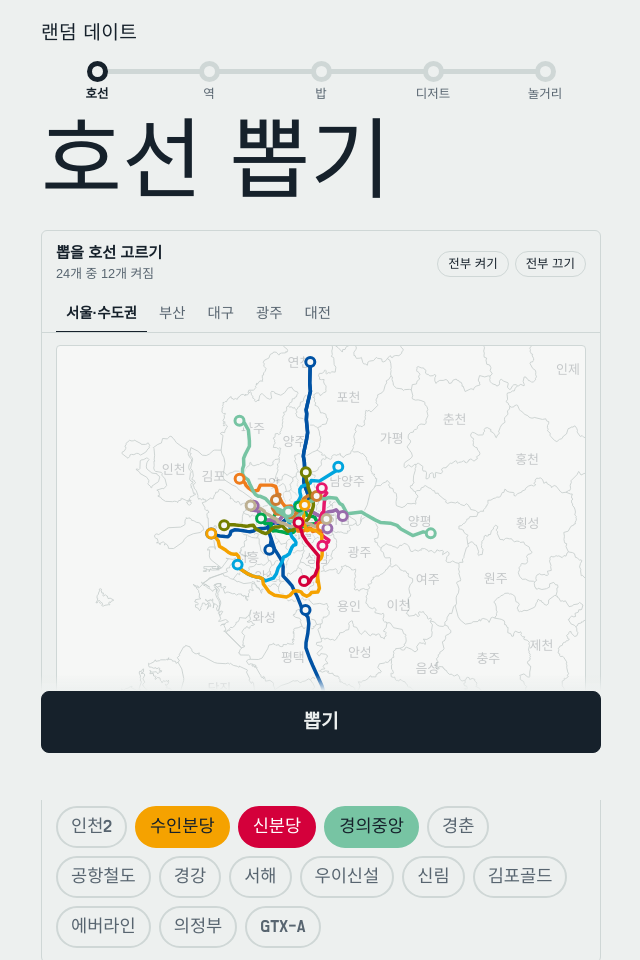
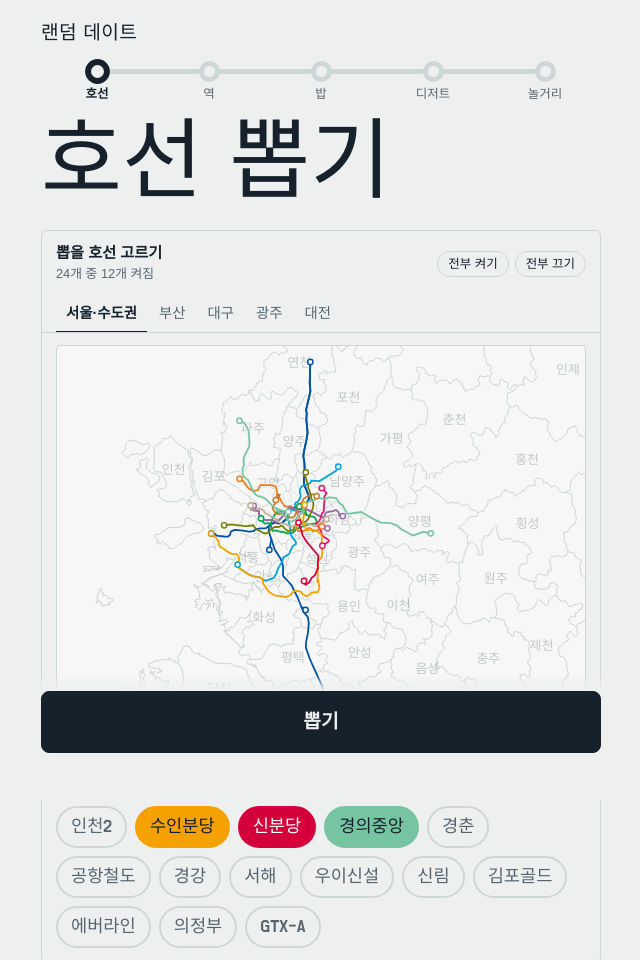
Before and after one commit to Dav3411/random-date, a plain HTML site: page index.html in a window 1280 px wide. Shown: the top 960 px of the page, without its empty margins (319-959 px from the left). Drawn offline with Linux system fonts and the light colour scheme; a web font is replaced by a local one.

Commit message:
Thin the map lines when zoomed out and hollow the progress stops
Line width and terminus ring size now scale with the map zoom (thin and small for a wide region, full size when zoomed in) and shrink a little more when more than eight lines are on, so dense views stay readable. Progress stops are now all hollow rings; passed stops take the line colour and the current one is slightly larger. The hint shown while a draw is spinning is removed.

Co-Authored-By: Claude Opus 5.5 <noreply@anthropic.com>

```diff
--- a/index.html
+++ b/index.html
@@ -87,8 +87,9 @@
     background: var(--bg); border: 5px solid var(--rule);
     transition: border-color .35s, background-color .35s;
   }
-  .is-done .stopbtn::before { background: var(--line-stroke); border-color: var(--line-stroke); }
-  .is-current .stopbtn::before { border-color: var(--ink); }
+  /* 정거장은 모두 가운데가 빈 도넛. 지나온 곳은 호선 색, 지금 단계는 조금 크게 */
+  .is-done .stopbtn::before { border-color: var(--line-stroke); }
+  .is-current .stopbtn::before { border-color: var(--ink); transform: scale(1.18); }
   /* 호선이 뽑히면 지금 단계의 도넛도 그 호선 색으로 */
   .progress.has-line .is-current .stopbtn::before { border-color: var(--line-stroke); }
   .is-current .stop-label { color: var(--ink); font-weight: 600; }
@@ -511,7 +512,7 @@
       els.sign.hidden = false;
       if (wasChoosing) window.scrollTo(0, 0);
       if (still) paintSign({ name: '뽑는 중', empty: true }); else tick();
-      setMsg('멈추기를 누르면 지금 보이는 것으로 정해집니다.');
+      setMsg('');
       syncActions();
       els.draw.focus({ preventScroll: true });
     }
@@ -741,6 +742,13 @@
       const scale = Math.min((W - 2 * pad) / Math.max(maxX - minX, 1e-9), (H - 2 * pad) / Math.max(maxY - minY, 1e-9), 2 ** 23);
       const cx = (minX + maxX) / 2, cy = (minY + maxY) / 2;
       const toScreen = ([px, py]) => [(px - cx) * scale + W / 2, (py - cy) * scale + H / 2];
+      // 멀리서 볼수록(넓은 지역) 선과 도넛을 가늘고 작게, 켜 둔 노선이 많으면 조금 더 줄입니다.
+      const zoom = Math.log2(scale / 256);
+      const near = Math.min(1, Math.max(0, (zoom - 8) / 3)); // 줌 8 이하 0, 11 이상 1
+      const dense = focus.length > 8 ? 0.85 : 1;
+      const lineW = (2 + 1.5 * near) * dense;
+      const ringR = (3 + 1.5 * near) * dense;
+      const ringW = (1.6 + 1.4 * near) * dense;
       const pointsOf = pts => pts.map(p => toScreen(p).map(v => v.toFixed(1)).join(',')).join(' ');
 
       const svg = mapEls.svg;
@@ -792,18 +800,18 @@
       }
 
       // 켜 둔 노선: 바탕색 테두리를 둘러 겹쳐도 구분되게
-      for (const x of all) if (x.on) for (const p of x.paths) nodes.push(line(p, { stroke: bg, 'stroke-width': 6, 'stroke-opacity': 0.9 }));
+      for (const x of all) if (x.on) for (const p of x.paths) nodes.push(line(p, { stroke: bg, 'stroke-width': (lineW + 2.5).toFixed(2), 'stroke-opacity': 0.9 }));
       for (const x of all) if (x.on) {
         const g = el('g', {});
         const title = el('title', {});
         title.textContent = x.line.name;
-        g.append(title, ...x.paths.map(p => line(p, { stroke: x.line.color, 'stroke-width': 3.5 })));
+        g.append(title, ...x.paths.map(p => line(p, { stroke: x.line.color, 'stroke-width': lineW.toFixed(2) })));
         nodes.push(g);
       }
       // 노선의 처음과 끝은 가운데가 빈 도넛으로 표시합니다.
       for (const x of all) if (x.on) for (const p of terminiOf(x.line)) {
         const [sx, sy] = toScreen(p).map(v => v.toFixed(1));
-        nodes.push(el('circle', { cx: sx, cy: sy, r: 4.5, fill: bg, stroke: x.line.color, 'stroke-width': 3 }));
+        nodes.push(el('circle', { cx: sx, cy: sy, r: ringR.toFixed(2), fill: bg, stroke: x.line.color, 'stroke-width': ringW.toFixed(2) }));
       }
       const names = all.filter(x => x.on).map(x => x.line.name);
       svg.setAttribute('aria-label', names.length ? `켜 둔 노선 지도: ${names.join(', ')}` : '켜 둔 노선이 없습니다');
```
